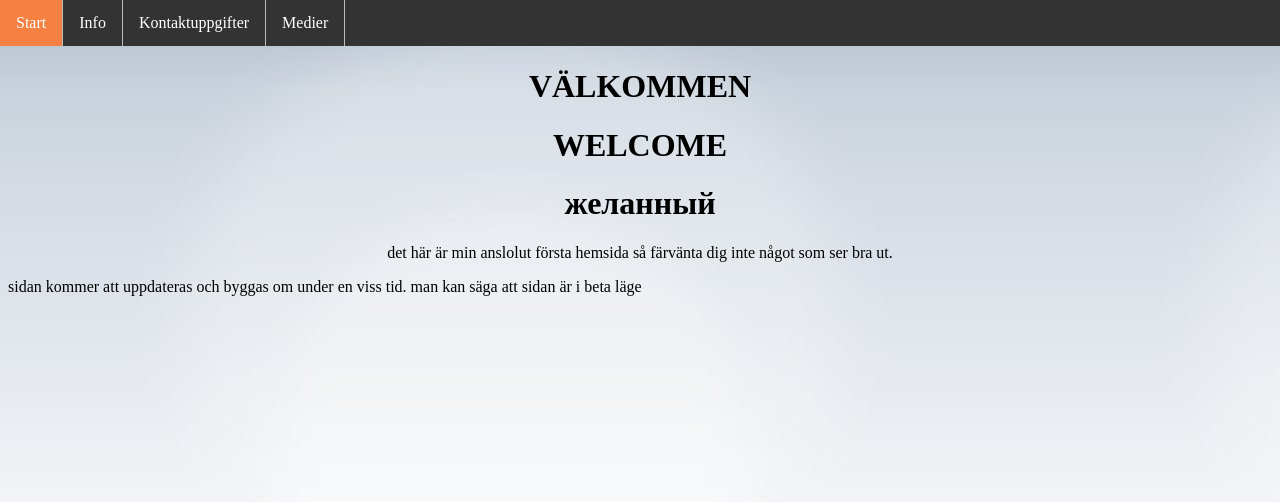
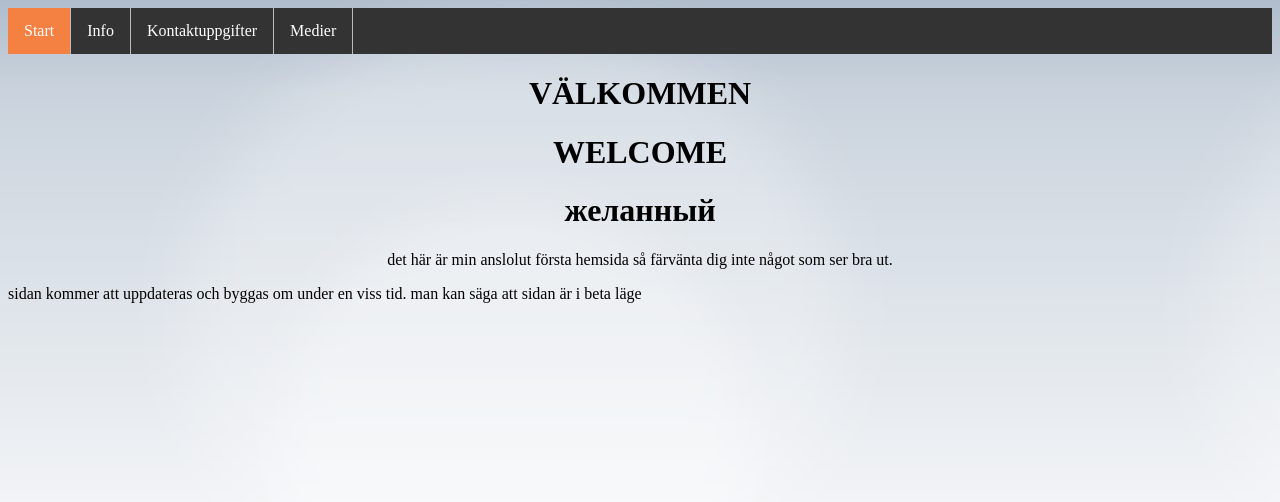
Before and after one commit to AlexanderLusth/website, a PHP site: page / in a window 1280 px wide. Shown: the top 502 px of the page. Run offline with PHP 8.4, Linux system fonts and the light colour scheme.

Commit message:
fixed navbar again you know right?

```diff
--- a/Style.css
+++ b/Style.css
@@ -1,17 +1,15 @@
 li {
-    display: inline;
+    display: block;
+    float: left;
+    border-right: 1px solid #bbb;
 }
-ul {
-    list-style-type: none;
-    margin: 0;
-    padding: 0;
-    overflow: visible;
-    background-color: #333;
+#page-settings {
+  position: relative;
+  margin: 0 auto;
+  height: auto;
+  min-height: 100%;
+  bottom: 0%;
 
-}
-
-li {
-    float: left;
 }
 
 #välkommenHeader {
@@ -62,13 +60,12 @@ display: inline-block;
 
 
 li a {
-    display: inline-block;
+    display: block;
     color: white;
     text-align: center;
     padding: 14px 16px;
     text-decoration: none;
 }
-
 
 li a:hover:not(.active) {
     background-color: #111;
@@ -76,21 +73,11 @@ li a:hover:not(.active) {
 .active {
     background-color: #f48042;
 }
-ul {
-    position: fixed;
-    top: 0;
-    width: 100%;
-    left: 0;
-    right: 0;
-}
 #praktik{
   text-align: center;
 }
 body{
   background-image: url(white.jpg);
-
-
-
 
 }
 #engelska{
@@ -99,15 +86,25 @@ body{
 #ryska{
   text-align: center;
 }
+#navul{
+  list-style-type: none;
+  margin: 0;
+  padding: 0;
+}
 #navmain{
-  position: static;
+  position: relative;
+  list-style-type: none;
   top: 0;
-  margin-bottom: 20px;
   width: 100%;
+  left: 0;
   right: 0;
-  left: 0;
+  margin: 0;
+  padding: 0;
+  overflow: hidden;
+  background-color: #333;
+}
 
+.pagerow{
+  width: 100%;
+  height: auto;
 }
-li {
-    border-right: 1px solid #bbb;
-}
--- a/index.html
+++ b/index.html
@@ -9,21 +9,20 @@
 
  </head>
  <body>
-   <nav id="navmain">
-     <ul>
+   <nav id="navmain" class="pagerow">
+     <ul id="navul">
       <li><a class="active" href="index.html">Start</a></li>
       <li><a href="info.html">Info</a></li>
       <li><a href="kontakt.html">Kontaktuppgifter</a></li>
       <li><a href="media.html">Medier</a></li>
      </ul>
-
    </nav>
-   <h2>-</h2>
+   <div id="page-settings">
 <h1 id="välkommenHeader">VÄLKOMMEN</h1>
 <h1 id="engelska">WELCOME</h1>
 <h1 id="ryska">желанный</h1>
 <p id="förstapara">det här är min anslolut första hemsida så färvänta dig inte något som ser bra ut.</p>
-<p>sidan kommer att uppdateras och byggas om under en viss tid. man kan säga att sidan är i beta läge</p>
+<p>sidan kommer att uppdateras och byggas om under en viss tid. man kan säga att sidan är i beta läge</p> </div>
 
 
 
```
Also changed, not shown: info.html (+5 -2 lines), kontakt.html (+5 -3 lines), media.html (+5 -2 lines).
